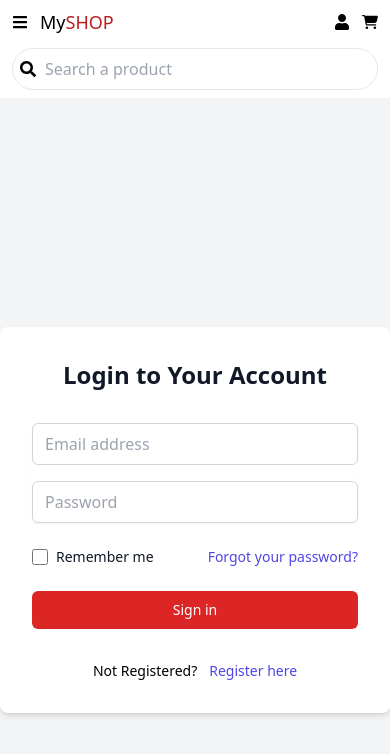
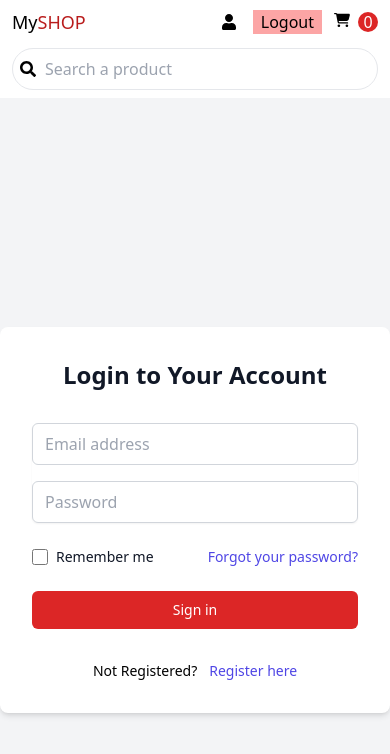
Before and after one commit to harith01/my-shop, a React (Vite) app: page / in a window 390 px wide. Shown: the top 754 px of the page. Built offline with nearby package versions, Linux system fonts and the light colour scheme.

Commit message:
Added functionalities to the mobile navbar

```diff
--- a/src/components/NavbarMobile.jsx
+++ b/src/components/NavbarMobile.jsx
@@ -3,13 +3,17 @@ import { FaBars, FaSearch, FaUser } from 'react-icons/fa'
 import { FaCartShopping } from 'react-icons/fa6'
 import { useDispatch } from 'react-redux'
 import { productsFiltered } from '../redux/productsSlice'
-import { useNavigate } from 'react-router-dom'
-
+import { Link, useNavigate } from 'react-router-dom'
+import { useSelector } from 'react-redux'
+import { userLoggedOut } from '../redux/authSlice'
+import { totalQuantity } from '../redux/cartSlice'
 
 const NavbarMobile = () => {
     const [search, setSearch] = useState('')
     const dispatch = useDispatch()
     const navigate = useNavigate()
+    const username = useSelector(state => state.auth.username)
+    const cartItemsQuantity = useSelector(totalQuantity)
 
     const handleChange = (e) => {
         setSearch(e.target.value)
@@ -19,17 +23,23 @@ const NavbarMobile = () => {
     return (
         <nav className='py-2 px-3 flex flex-col gap-3 shadow-md'>
             <div className='flex justify-between items-center'>
+                <Link to={'/home'}>
                     <div className='flex items-center gap-3'>
-                <FaBars />
                         <p className='text-lg'>My<span className='text-red-700'>SHOP</span></p>
                     </div>
+                </Link>
                 <div className='flex items-center  gap-3'>
-                <div className=''>
+                    <div className='flex items-center gap-2'>
                         <FaUser />
+                        <p>{username}</p>
+                        <button onClick={() => dispatch(userLoggedOut())} className='bg-red-300 px-2'>Logout</button>
                     </div>
-                <div>
+                    <Link to={'/cart'}>
+                        <div className='relative flex gap-1'>
                             <FaCartShopping />
+                            <div className='bg-red-600 text-white w-5 h-5 flex items-center justify-center rounded-full ml-1'>{cartItemsQuantity}</div>
                         </div>
+                    </Link>
                 </div>
             </div>
             <form className=' relative' onSubmit={(e) => e.preventDefault()}>
```
Lines whose indentation alone changed are shown as unchanged.
